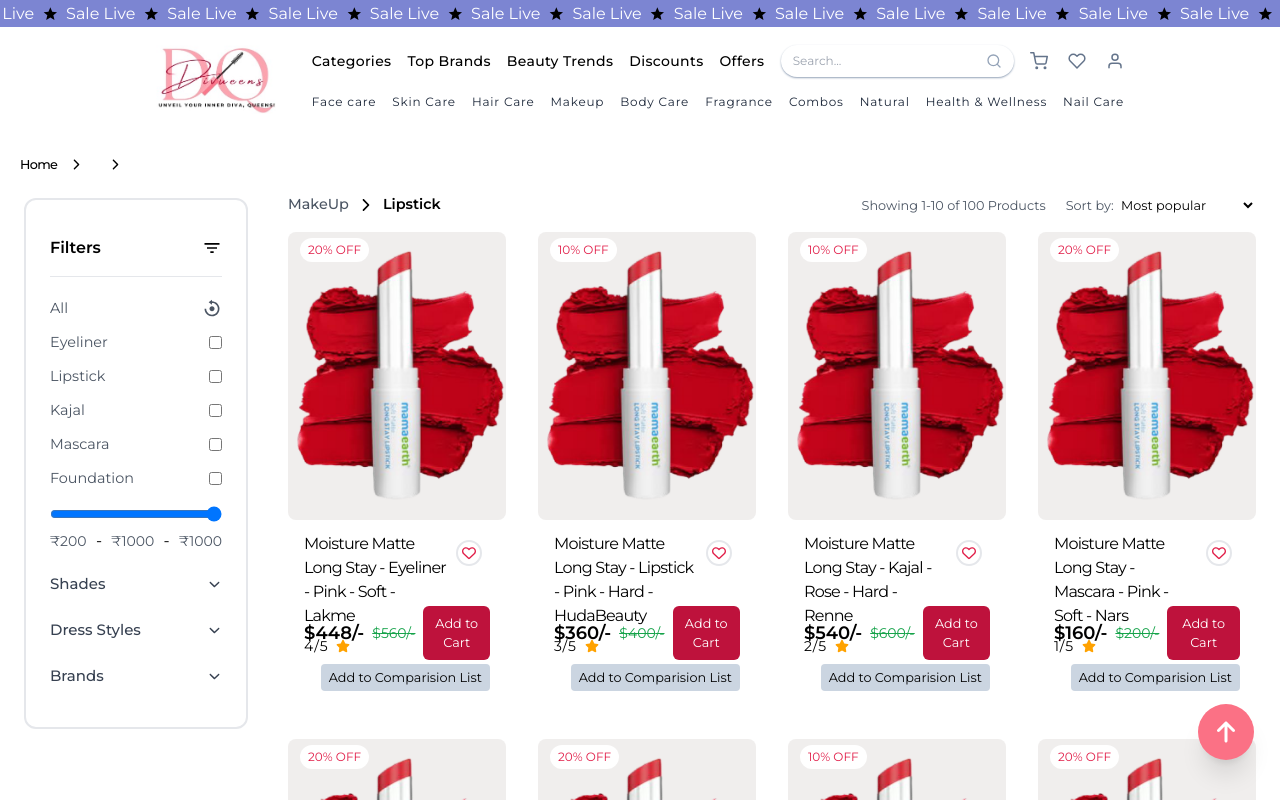
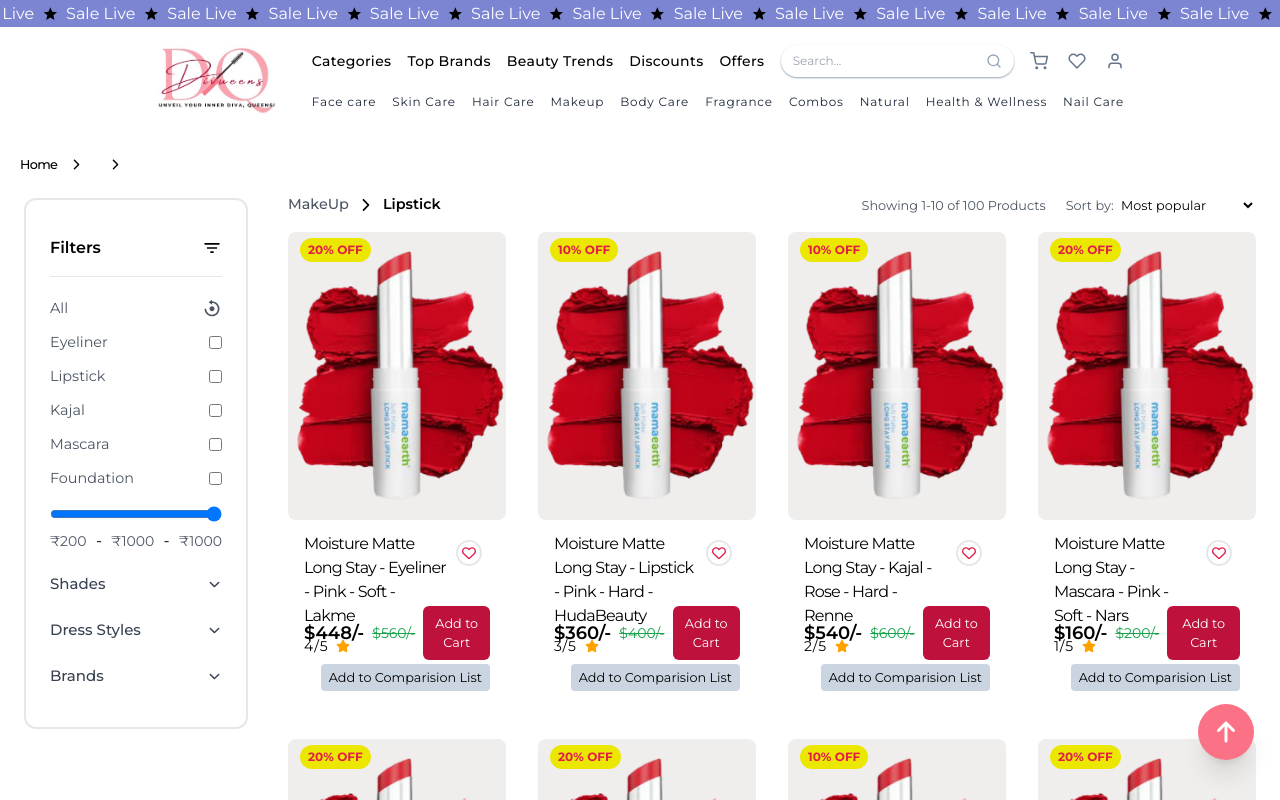
Before and after one commit to annguyenquang/BeautyShop, a React (Vite) app: page /products in a window 1280 px wide. Shown: the top 800 px of the page. Built offline with nearby package versions, Linux system fonts and the light colour scheme; a web font is replaced by a local one.

Commit message:
ui: update discount color

```diff
--- a/src/components/ProductList/CardItem.jsx
+++ b/src/components/ProductList/CardItem.jsx
@@ -87,8 +87,8 @@
                   className="h-full w-full object-center object-cover transition duration-200 group-hover:scale-110"
                 />
 
-                <div className="absolute left-0 top-0 right-0 px-3 py-1.5 flex items-center justify-between text-white">
-                  <p className="text-xs text-rose-600 bg-white px-2 py-1 rounded-full">
+                <div className="absolute left-0 top-0 right-0 px-3 py-1.5 flex items-center justify-between">
+                  <p className="text-xs font-bold text-[#E11D48] bg-[#EBE700] px-2 py-1 rounded-full">
                     {" "}
                     {p.discount}% OFF{" "}
                   </p>
```
